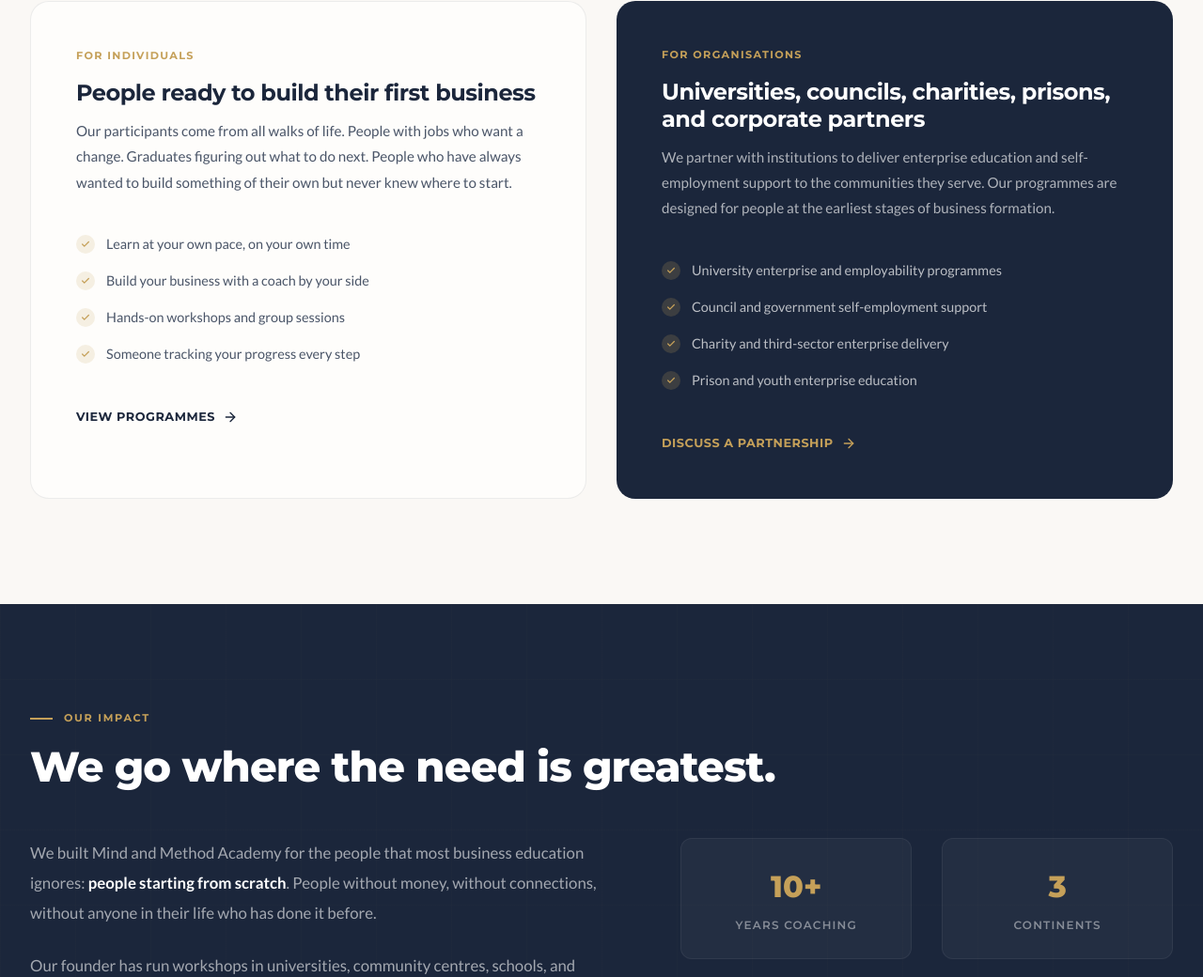
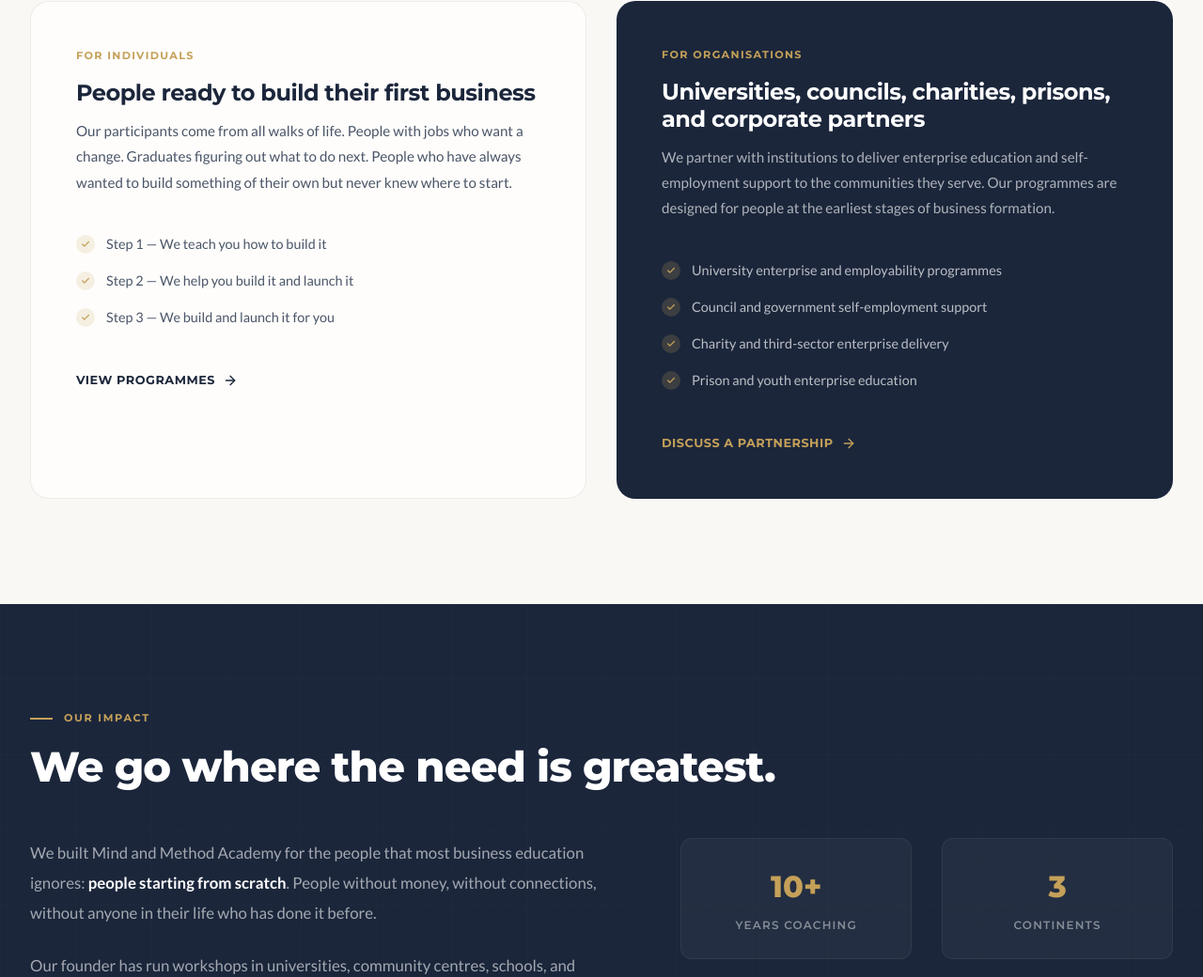
Before and after one commit to siremiren/mma-website, a plain HTML site: page index.html in a window 1280 px wide. Shown: the part 2583-3623 px from the top of the page at 94% size. Drawn offline with Linux system fonts and the light colour scheme.

Commit message:
Update index.html

```diff
--- a/index.html
+++ b/index.html
@@ -150,10 +150,9 @@
         <h3>People ready to build their first business</h3>
         <p class="audience-desc" data-cms="individuals_desc">Our participants come from all walks of life. People with jobs who want a change. Graduates figuring out what to do next. People who have always wanted to build something of their own but never knew where to start.</p>
         <ul class="checklist mb-4">
-          <li><span class="checklist-icon"><svg viewBox="0 0 24 24" fill="none" stroke="currentColor" stroke-width="3" stroke-linecap="round" stroke-linejoin="round"><polyline points="20 6 9 17 4 12"/></svg></span>Learn at your own pace, on your own time</li>
-          <li><span class="checklist-icon"><svg viewBox="0 0 24 24" fill="none" stroke="currentColor" stroke-width="3" stroke-linecap="round" stroke-linejoin="round"><polyline points="20 6 9 17 4 12"/></svg></span>Build your business with a coach by your side</li>
-          <li><span class="checklist-icon"><svg viewBox="0 0 24 24" fill="none" stroke="currentColor" stroke-width="3" stroke-linecap="round" stroke-linejoin="round"><polyline points="20 6 9 17 4 12"/></svg></span>Hands-on workshops and group sessions</li>
-          <li><span class="checklist-icon"><svg viewBox="0 0 24 24" fill="none" stroke="currentColor" stroke-width="3" stroke-linecap="round" stroke-linejoin="round"><polyline points="20 6 9 17 4 12"/></svg></span>Someone tracking your progress every step</li>
+          <li><span class="checklist-icon"><svg viewBox="0 0 24 24" fill="none" stroke="currentColor" stroke-width="3" stroke-linecap="round" stroke-linejoin="round"><polyline points="20 6 9 17 4 12"/></svg></span>Step 1 — We teach you how to build it</li>
+          <li><span class="checklist-icon"><svg viewBox="0 0 24 24" fill="none" stroke="currentColor" stroke-width="3" stroke-linecap="round" stroke-linejoin="round"><polyline points="20 6 9 17 4 12"/></svg></span>Step 2 — We help you build it and launch it</li>
+          <li><span class="checklist-icon"><svg viewBox="0 0 24 24" fill="none" stroke="currentColor" stroke-width="3" stroke-linecap="round" stroke-linejoin="round"><polyline points="20 6 9 17 4 12"/></svg></span>Step 3 — We build and launch it for you</li>
         </ul>
         <a href="/programmes/" class="link-arrow">View Programmes <svg viewBox="0 0 24 24" fill="none" stroke="currentColor" stroke-width="2" stroke-linecap="round" stroke-linejoin="round"><path d="M5 12h14"/><path d="m12 5 7 7-7 7"/></svg></a>
       </div>
```
